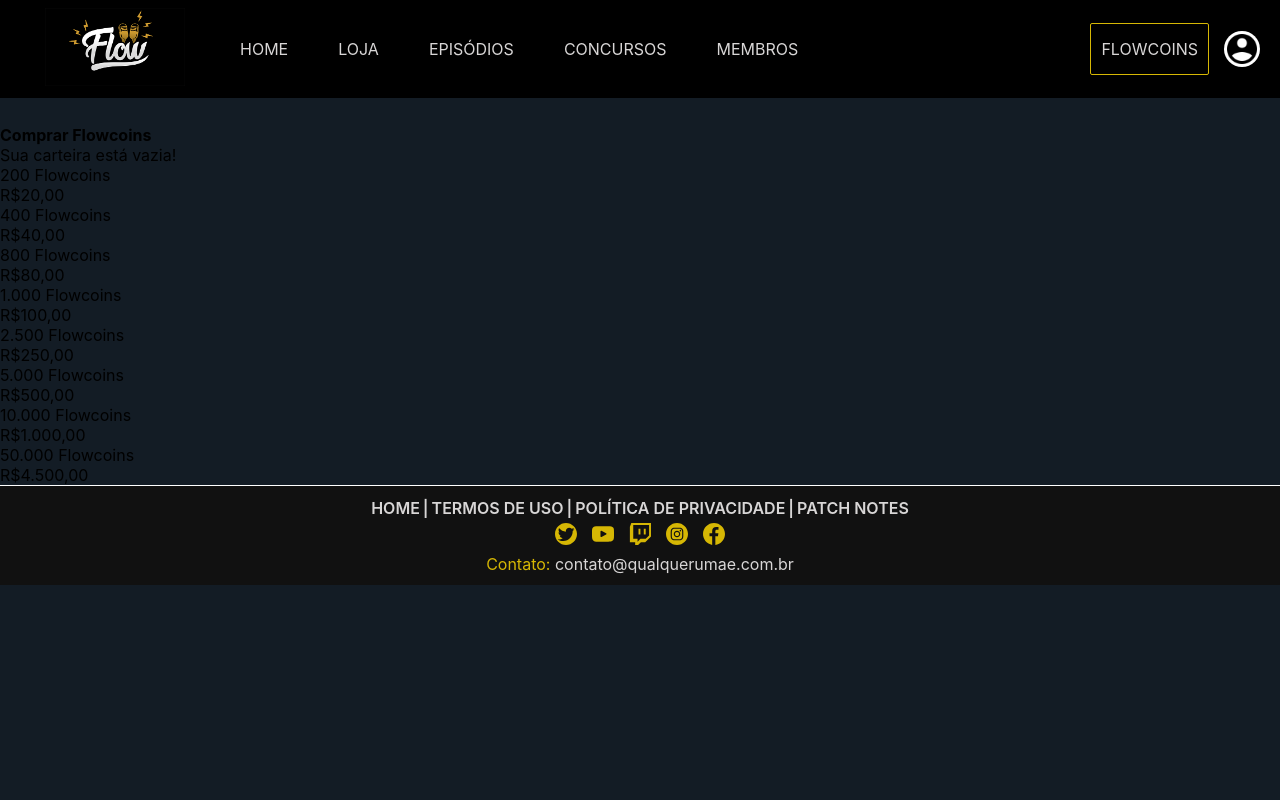
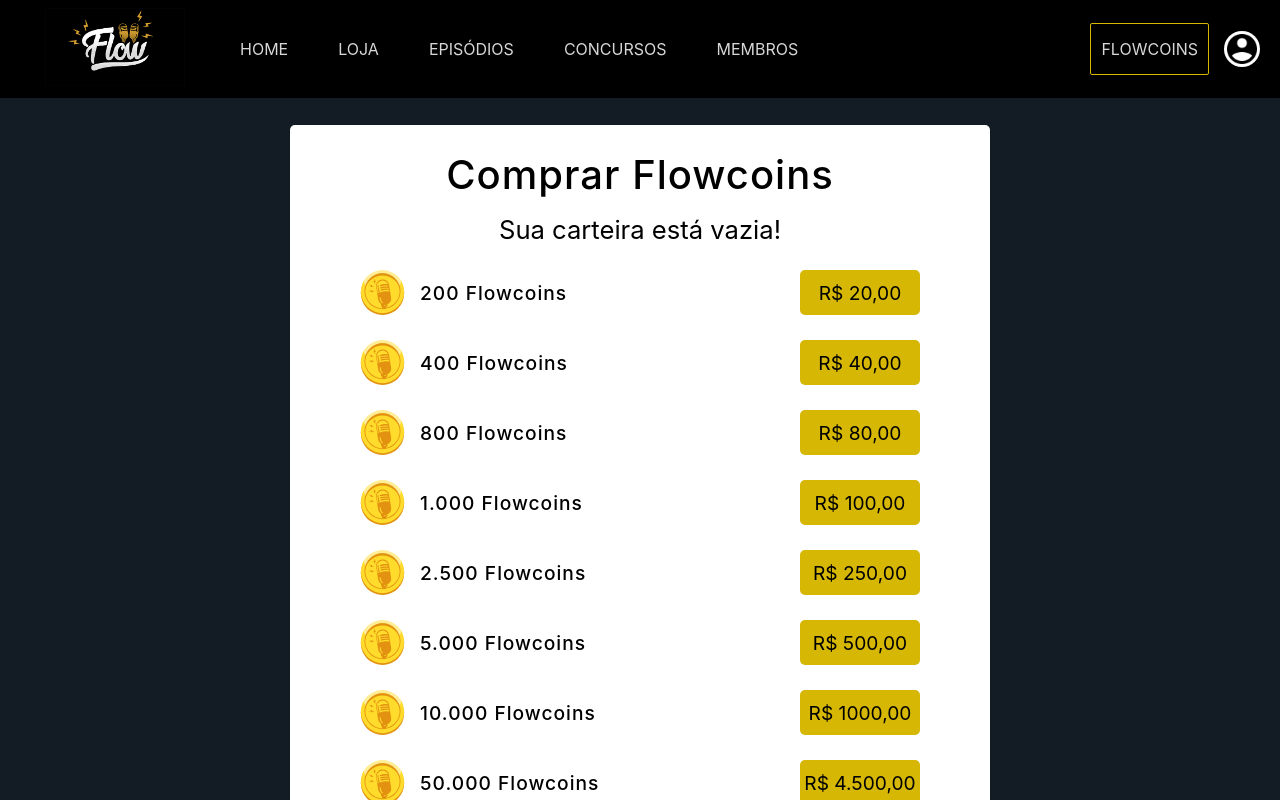
Before and after one commit to jordan-cod/FlowPodcastvue, a Vue app: page /#/ in a window 1280 px wide. Both pictures are taken after a click on the button "FLOWCOINS". Shown: the top 800 px of the page. Built offline with nearby package versions, Linux system fonts and the light colour scheme.

Commit message:
adicionado o front da page flowcoins

```diff
--- a/src/components/TopHeader.vue
+++ b/src/components/TopHeader.vue
@@ -50,6 +50,9 @@
 </script>
 
 <style scoped>
+.active{
+  border-bottom: 2px solid var(--color-hover);
+}
 #header{
     width: 100%;
     height: 98px;
--- a/src/components/pages/Flowcoins.vue
+++ b/src/components/pages/Flowcoins.vue
@@ -6,14 +6,62 @@
         </div>
         <div class="flow-list">
             <ul>
-                <li><p class="flow-value">200 Flowcoins</p><a>R$20,00</a></li>
-                <li><p class="flow-value">400 Flowcoins</p><a>R$40,00</a></li>
-                <li><p class="flow-value">800 Flowcoins</p><a>R$80,00</a></li>
-                <li><p class="flow-value">1.000 Flowcoins</p><a>R$100,00</a></li>
-                <li><p class="flow-value">2.500 Flowcoins</p><a>R$250,00</a></li>
-                <li><p class="flow-value">5.000 Flowcoins</p><a>R$500,00</a></li>
-                <li><p class="flow-value">10.000 Flowcoins</p><a>R$1.000,00</a></li>
-                <li><p class="flow-value">50.000 Flowcoins</p><a>R$4.500,00</a></li>
+                <li class="row">
+                    <div class="qt-flow">
+                        <img src="../../assets/flowcoins/FLOWCOINS_MIC.svg">
+                        <p class="value">200 Flowcoins</p>
+                    </div>
+                    <button class="flow-value">R$ 20,00</button>
+                </li>
+                <li class="row">
+                    <div class="qt-flow">
+                        <img src="../../assets/flowcoins/FLOWCOINS_MIC.svg">
+                        <p class="value">400 Flowcoins</p>
+                    </div>
+                    <button class="flow-value">R$ 40,00</button>
+                </li>
+                <li class="row">
+                    <div class="qt-flow">
+                        <img src="../../assets/flowcoins/FLOWCOINS_MIC.svg">
+                        <p class="value">800 Flowcoins</p>
+                    </div>
+                    <button class="flow-value">R$ 80,00</button>
+                </li>
+                <li class="row">
+                    <div class="qt-flow">
+                        <img src="../../assets/flowcoins/FLOWCOINS_MIC.svg">
+                        <p class="value">1.000 Flowcoins</p>
+                    </div>
+                    <button class="flow-value">R$ 100,00</button>
+                </li>
+                <li class="row">
+                    <div class="qt-flow">
+                        <img src="../../assets/flowcoins/FLOWCOINS_MIC.svg">
+                        <p class="value">2.500 Flowcoins</p>
+                    </div>
+                    <button class="flow-value">R$ 250,00</button>
+                </li>
+                <li class="row">
+                    <div class="qt-flow">
+                        <img src="../../assets/flowcoins/FLOWCOINS_MIC.svg">
+                        <p class="value">5.000 Flowcoins</p>
+                    </div>
+                    <button class="flow-value">R$ 500,00</button>
+                </li>
+                <li class="row">
+                    <div class="qt-flow">
+                        <img src="../../assets/flowcoins/FLOWCOINS_MIC.svg">
+                        <p class="value">10.000 Flowcoins</p>
+                    </div>
+                    <button class="flow-value">R$ 1000,00</button>
+                </li>
+                <li class="row">
+                    <div class="qt-flow">
+                        <img src="../../assets/flowcoins/FLOWCOINS_MIC.svg">
+                        <p class="value">50.000 Flowcoins</p>
+                    </div>
+                    <button class="flow-value">R$ 4.500,00</button>
+                </li>
             </ul>
         </div>
     </div>
@@ -25,5 +73,70 @@
 </script>
 
 <style>
+    #flowcoins{
+        display: flex;
+        flex-direction: column;
+        gap:25px;
+        margin: 0 auto;
+        margin-bottom: 80px;
+        width: 700px;
 
+        background: white;
+        border-radius: 5px;
+        padding-bottom: 35px;
+    }
+    .title{
+        text-align: center;
+        margin-top: 25px;
+    }
+    .title > h1{
+        font-size: 2.5rem;
+        letter-spacing: 1px;
+        font-weight: 500;
+    }
+    .title > p{
+        font-size: 1.6rem;
+        margin-top: 15px;
+    }
+    .flow-list ul{
+        display: flex;
+        flex-direction: column;
+        align-items: center;
+        justify-content: space-between;
+        gap: 25px;
+    }
+    .row{
+        display: flex;
+        flex-direction: row;
+        justify-content: space-between;
+
+        width: 100%;
+        padding: 0 10%;
+    }
+    .qt-flow{
+        display: flex;
+        flex-direction: row;
+        align-items: center;
+        gap: 15px;
+    }
+    .qt-flow > img{
+        width: 45px;
+    }
+    .value{
+        font-weight: 500;
+        font-size: 1.2rem;
+        letter-spacing: 1px;
+    }
+    .flow-value{
+        font-size: 1.2rem;
+        border: none;
+        border-radius: 5px;
+        background: var(--color-);
+        width: 120px;
+        cursor: pointer;
+        transition: background .2s linear;
+    }
+    .flow-value:hover{
+        background: var(--color-hover);
+    }
 </style>
```
Also changed, not shown: src/assets/flowcoins/FLOWCOINS_MIC.svg (added).
